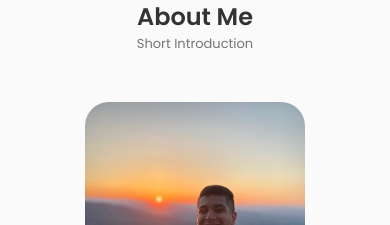
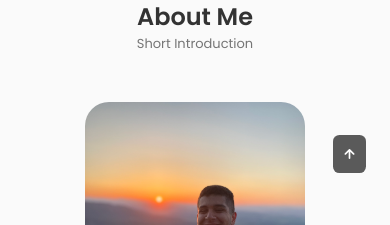
Before and after one commit to naderawadala/portfolio-naderawadala, a React (Create React App) app: page / in a window 390 px wide. Shown: the part 840-1065 px from the top of the page. Built offline with nearby package versions, Linux system fonts and the light colour scheme; the HTML template or start-up script is replaced by a standard one.

Commit message:
scroll and header link fix

```diff
--- a/src/App.js
+++ b/src/App.js
@@ -6,6 +6,7 @@
 import Experience from './components/Experience';
 import Contact from './components/Contact';
 import Footer from './components/Footer';
+import ScrollUp from './components/Footer/ScrollUp';
 
 function App() {
   return (
@@ -17,8 +18,9 @@
       <Skills/>
       <Experience/>
       <Contact/>
+      </main>
       <Footer/>
-      </main>
+      <ScrollUp/>
     </div>
   );
 }
--- /dev/null
+++ b/src/components/Footer/ScrollUp/ScrollUp.js
@@ -0,0 +1,17 @@
+import React from 'react'
+import "./scrollup.css"
+
+const ScrollUp = () => {
+  window.addEventListener("scroll", function () {
+    const scrollUp = document.querySelector(".scrollup")
+    if(this.scrollY>= 560) scrollUp.classList.add("show-scroll");
+    else scrollUp.classList.remove("show-scroll");
+  });
+  return (
+   <a href='#' className='scrollup'>
+    <i className='uil uil-arrow-up scrollup__icon'></i>
+   </a>
+  )
+}
+
+export default ScrollUp
--- /dev/null
+++ b/src/components/Footer/ScrollUp/index.js
@@ -0,0 +1 @@
+export {default} from './ScrollUp'
--- /dev/null
+++ b/src/components/Footer/ScrollUp/scrollup.css
@@ -0,0 +1,52 @@
+.scrollup {
+    position: fixed;
+    right: 2.5rem;
+    bottom: -20%;
+    background-color: var(--title-color);
+    opacity: 0.8;
+    padding: 0.3rem 0.5rem;
+    border-radius: 0.4rem;
+    z-index: var(--z-tooltip);
+    transform: 0.4s;
+}
+
+.scrollup__icon {
+    font-size: 1.5rem;
+    color: var(--container-color);
+}
+
+.scrollup:hover {
+    background-color: var(--title-color-dark);
+}
+
+.show-scroll {
+    bottom: 3rem;
+}
+
+/*=============== BREAKPOINTS ===============*/
+/* For large devices */
+@media screen and (max-width: 992px) {
+    .scrollup {
+        right: 1.5rem;
+        padding: 0.25rem 0.4rem;
+    }
+
+    .scrollup__icon {
+        font-size: 1.25rem;
+    }
+}
+
+/* For medium devices */
+@media screen and (max-width: 768px) {
+    .show-scroll {
+        bottom: 4rem;
+    }
+}
+
+
+/* For small devices */
+@media screen and (max-width: 350px) {
+    .scrollup {
+        right: 1rem;
+    }
+}
--- a/src/components/Header/Header.js
+++ b/src/components/Header/Header.js
@@ -2,7 +2,14 @@
 import "./header.css"
 
 const Header = () => {
+  window.addEventListener("scroll", function () {
+    const header = document.querySelector(".header")
+    if (this.scrollY >= 80) header.classList.add("scroll-header");
+    else header.classList.remove("scroll-header");
+  });
+
   const [showNav, toggleShowNav] = useState(false)
+  const [activeNav, setActiveNav] = useState("#home")
 
   return (
     <header className="header">
@@ -12,37 +19,61 @@
         <div className={showNav ? "nav__menu show-menu" : "nav__menu"}>
           <ul className="nav__list grid">
             <li className="nav__item">
-              <a href="#home" className="nav__link active-link">
+              <a href="#home"
+                onClick={() => setActiveNav('#home')}
+                className={
+                  activeNav === "#home" ? "nav__link active-link"
+                    : "nav__link"}>
                 <i className="uil uil-estate nav__icon"></i>Home
               </a>
             </li>
 
             <li className="nav__item">
-              <a href="#about" className="nav__link">
+            <a href="#about"
+                onClick={() => setActiveNav('#about')}
+                className={
+                  activeNav === "#about" ? "nav__link active-link"
+                    : "nav__link"}>
                 <i className="uil uil-book-open nav__icon"></i>About
               </a>
             </li>
 
             <li className="nav__item">
-              <a href="#skills" className="nav__link">
+            <a href="#skills"
+                onClick={() => setActiveNav('#skills')}
+                className={
+                  activeNav === "#skills" ? "nav__link active-link"
+                    : "nav__link"}>
                 <i className="uil uil-panel-add nav__icon"></i>Skills
               </a>
             </li>
 
             <li className="nav__item">
-              <a href="#experience" className="nav__link">
+            <a href="#experience"
+                onClick={() => setActiveNav('#experience')}
+                className={
+                  activeNav === "#experience" ? "nav__link active-link"
+                    : "nav__link"}>
                 <i className="uil uil-suitcase nav__icon"></i>Experience
               </a>
             </li>
 
             <li className="nav__item">
-              <a href="#projects" className="nav__link">
+            <a href="#projects"
+                onClick={() => setActiveNav('#projects')}
+                className={
+                  activeNav === "#projects" ? "nav__link active-link"
+                    : "nav__link"}>
                 <i className="uil uil-code-branch nav__icon"></i>Projects
               </a>
             </li>
 
             <li className="nav__item">
-              <a href="#contact" className="nav__link">
+            <a href="#contact"
+                onClick={() => setActiveNav('#contact')}
+                className={
+                  activeNav === "#contact" ? "nav__link active-link"
+                    : "nav__link"}>
                 <i className="uil uil-user-circle nav__icon"></i>Contact
               </a>
             </li>
@@ -50,12 +81,12 @@
           </ul>
 
           <i className="uil uil-times nav__close"
-          onClick={() => toggleShowNav(!showNav)}>
+            onClick={() => toggleShowNav(!showNav)}>
           </i>
         </div>
 
         <div className="nav__toggle"
-        onClick={() => toggleShowNav(!showNav)}>
+          onClick={() => toggleShowNav(!showNav)}>
           <i className="uil uil-apps"></i>
         </div>
       </nav>
--- a/src/components/Header/header.css
+++ b/src/components/Header/header.css
@@ -45,6 +45,10 @@
 .active-link,
 .nav__link:hover {
     color: var(--title-color-dark);
+}
+
+.scroll-header{
+    box-shadow: 0 -1px 4px rgba(0,0,0,0.15);
 }
 
 /*=============== BREAKPOINTS ===============*/
```
